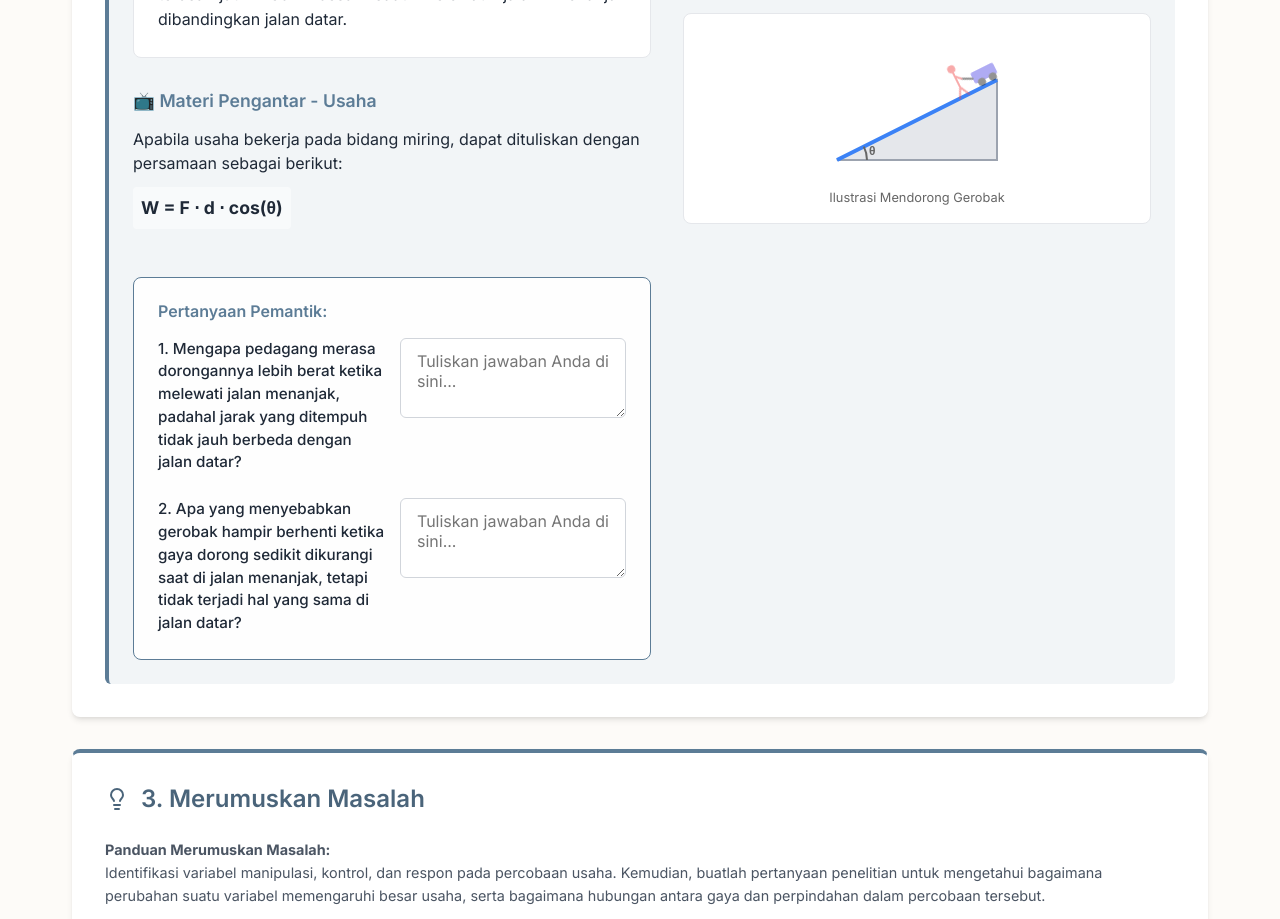
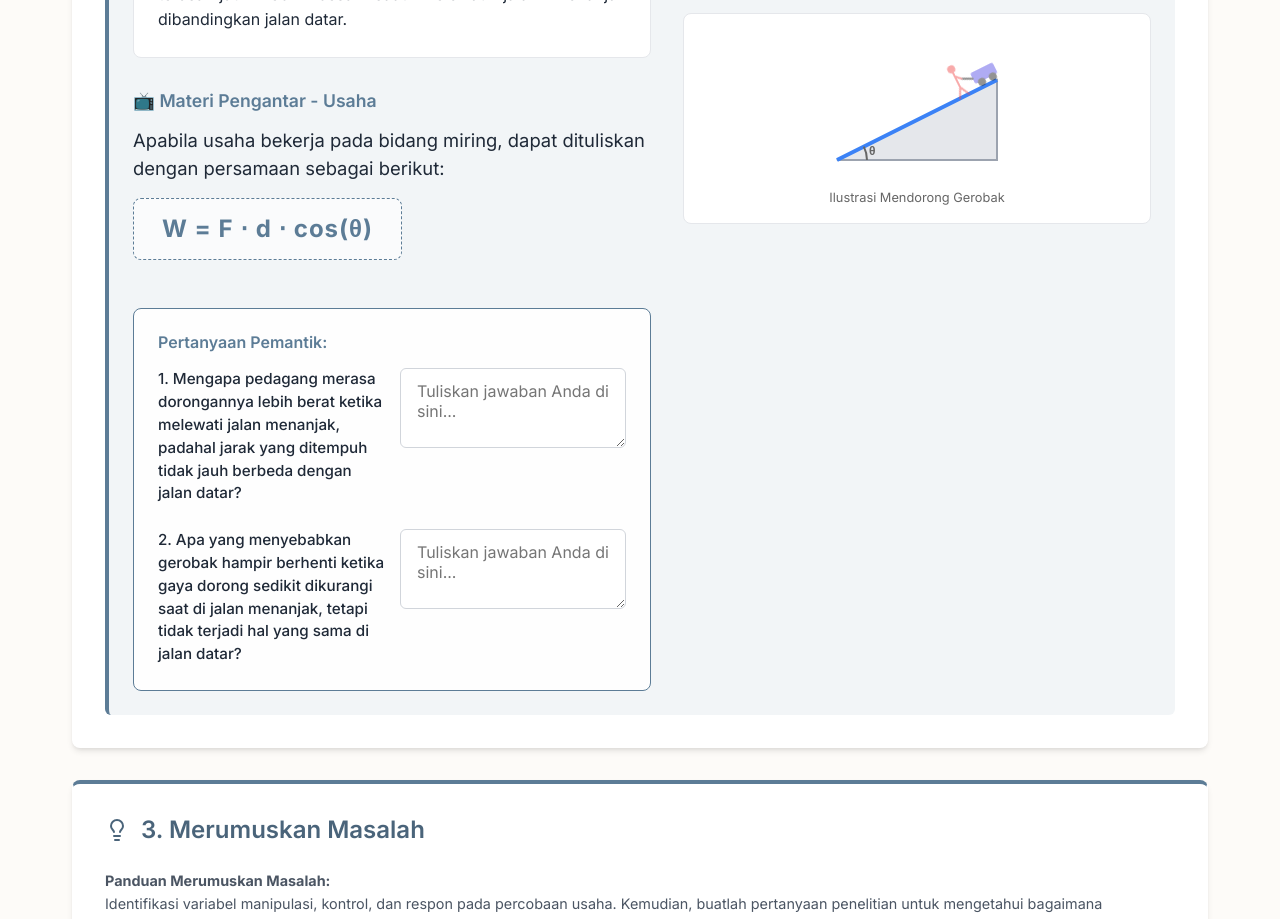
Before and after one commit to Wezz2806/vindlab, a React (Vite) app: page /usaha in a window 1280 px wide. Shown: the part 1060-1979 px from the top of the page. Built offline with nearby package versions, Linux system fonts and the light colour scheme.

Commit message:
Increase font size and enhance styling of Usaha formula and introduction text

```diff
--- a/src/pages/UsahaExperiment.jsx
+++ b/src/pages/UsahaExperiment.jsx
@@ -250,12 +250,14 @@ const UsahaExperiment = () => {
                 </div>
 
                 <h4 style={{ marginBottom: '1rem', fontSize: '1.1rem', color: 'var(--primary)' }}>📺 Materi Pengantar - Usaha</h4>
-                <p style={{ marginBottom: '0.75rem' }}>
+                <p style={{ marginBottom: '1rem', fontSize: '1.15rem' }}>
                   Apabila usaha bekerja pada bidang miring, dapat dituliskan dengan persamaan sebagai berikut:
                 </p>
-                <p style={{ marginBottom: '1.5rem', fontWeight: 'bold', fontSize: '1.1rem', background: 'rgba(255,255,255,0.5)', padding: '0.5rem', display: 'inline-block', borderRadius: '4px' }}>
-                  W = F ⋅ d ⋅ cos(θ)
-                </p>
+                <div style={{ marginBottom: '1.5rem', background: 'rgba(255,255,255,0.6)', padding: '0.75rem 1.75rem', display: 'inline-block', borderRadius: '8px', border: '1.5px dashed var(--primary)' }}>
+                  <span style={{ fontWeight: '800', fontSize: '1.5rem', color: 'var(--primary)', letterSpacing: '1px' }}>
+                    W = F ⋅ d ⋅ cos(θ)
+                  </span>
+                </div>
 
                 {/* Pertanyaan Pemantik */}
                 <div style={{ marginTop: '1.5rem', padding: '1.5rem', background: 'rgba(255,255,255,0.9)', borderRadius: '8px', border: '1px solid var(--primary)' }} className="print-avoid-break">
```
